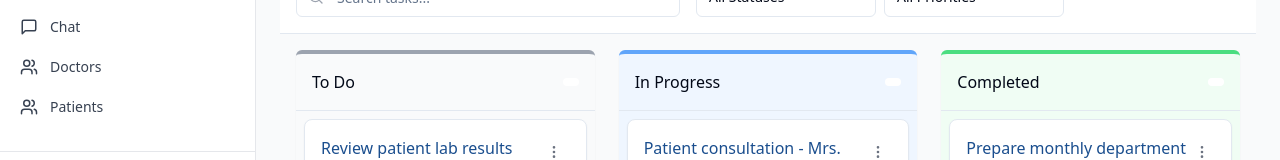
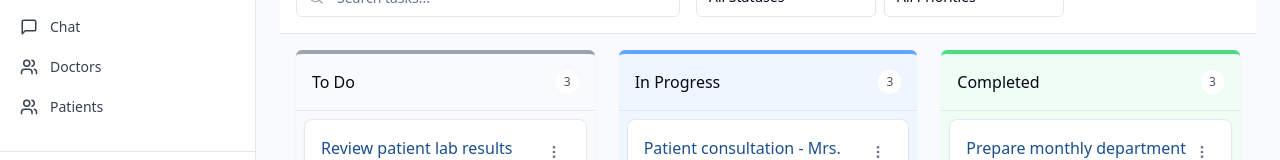
Before and after one commit to Singhmnish1947/carehub-chat-flow, a React (Vite) app: page /taskboard in a window 1280 px wide. Shown: the part 224-384 px from the top of the page. Built offline with nearby package versions, Linux system fonts and the light colour scheme.

Commit message:
Fix: Resolve Taskboard component errors
Fixes errors related to missing exports and incorrect prop types in the Taskboard component.

```diff
--- a/src/pages/Taskboard.tsx
+++ b/src/pages/Taskboard.tsx
@@ -10,7 +10,7 @@ import TaskDialog from "@/components/taskboard/TaskDialog";
 import { Select, SelectContent, SelectItem, SelectTrigger, SelectValue } from "@/components/ui/select";
 import { Task, TaskPriority, TaskStatus, Staff } from "@/types/task";
 import { taskboardData } from "@/data/taskboardData";
-import { staffData } from "@/data/staffData";
+import { staffMembers } from "@/data/staffData";
 
 const Taskboard = () => {
   const [tasks, setTasks] = useState<Task[]>(taskboardData);
@@ -184,24 +184,30 @@ const Taskboard = () => {
               title="To Do"
               tasks={groupedTasks.todo}
               status="todo"
-              onTaskClick={handleEditTask}
-              onStatusChange={handleStatusChange}
+              count={groupedTasks.todo.length}
+              onEditTask={handleEditTask}
+              onDeleteTask={handleDeleteTask}
+              onMoveTask={handleStatusChange}
             />
 
             <TaskColumn
               title="In Progress"
               tasks={groupedTasks["in-progress"]}
               status="in-progress"
-              onTaskClick={handleEditTask}
-              onStatusChange={handleStatusChange}
+              count={groupedTasks["in-progress"].length}
+              onEditTask={handleEditTask}
+              onDeleteTask={handleDeleteTask}
+              onMoveTask={handleStatusChange}
             />
 
             <TaskColumn
               title="Completed"
               tasks={groupedTasks.completed}
               status="completed"
-              onTaskClick={handleEditTask}
-              onStatusChange={handleStatusChange}
+              count={groupedTasks.completed.length}
+              onEditTask={handleEditTask}
+              onDeleteTask={handleDeleteTask}
+              onMoveTask={handleStatusChange}
             />
           </div>
         </div>
@@ -212,9 +218,6 @@ const Taskboard = () => {
         onOpenChange={setIsDialogOpen}
         task={selectedTask}
         onSave={handleSaveTask}
-        onDelete={handleDeleteTask}
-        mode={dialogMode}
-        staff={staffData}
       />
     </DashboardLayout>
   );
```
